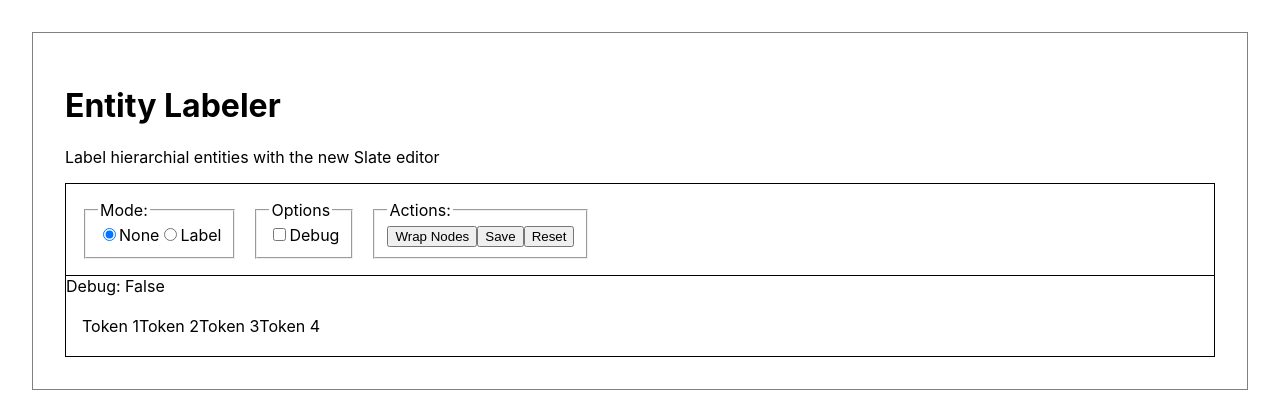
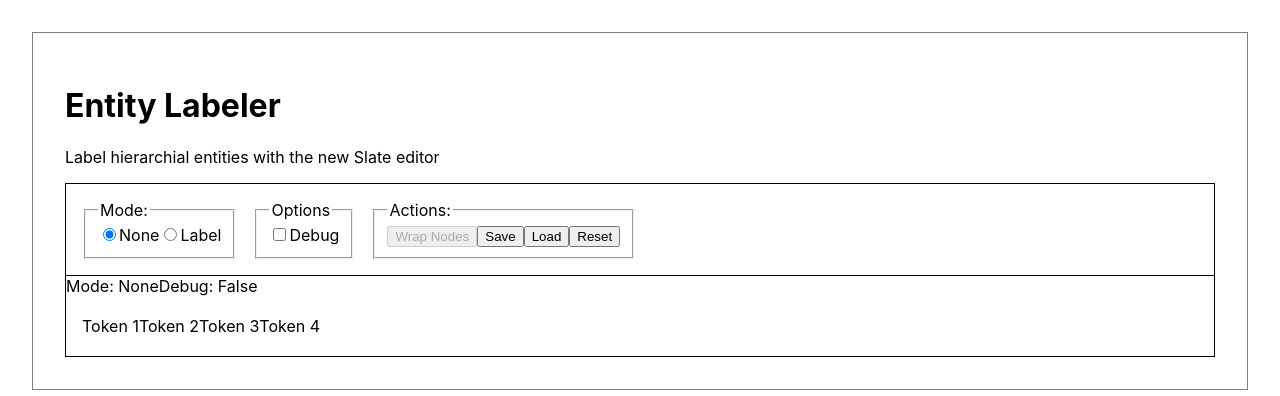
Before and after one commit to mattmazzola/entity-labeler, a React (Create React App) app: page / in a window 1280 px wide. Shown: the top 396 px of the page. Built offline with nearby package versions, Linux system fonts and the light colour scheme.

Commit message:
Split load and reset commands, prevent expasion when not tokens

```diff
--- a/src/components/EntityLabeler/EntityLabeler.tsx
+++ b/src/components/EntityLabeler/EntityLabeler.tsx
@@ -35,7 +35,7 @@ const EntityLabeler: React.FC = () => {
         if (editor.editMode === EditMode.LabelMode) {
             CustomEditor.expandSelectionToTokenBoundaries(editor)
         }
-    }, [])
+    }, [editor])
 
     function onChangeValue(newValue: Node[]) {
         setValue(newValue as any)
@@ -48,6 +48,7 @@ const EntityLabeler: React.FC = () => {
                 setValue={setValue}
             />
 
+            Mode: {editor.editMode}
             Debug: {editor.debug ? 'True' : 'False'}
 
             <div className={`slate-container ${editor.debug ? `slate-debug` : ``}`}>
--- a/src/components/EntityLabeler/Toolbar.tsx
+++ b/src/components/EntityLabeler/Toolbar.tsx
@@ -1,10 +1,10 @@
 import React from 'react'
 import { Editor, Node } from 'slate'
-import CustomEditor from './customCommands'
-import { EditMode } from './withEditModes'
+import CustomEditor, { defaultEditorValue } from './customCommands'
+import { EditMode, EditModesEditor } from './withEditModes'
 
 type Props = {
-    editor: Editor,
+    editor: Editor & EditModesEditor,
     setValue: React.Dispatch<React.SetStateAction<Node[]>>
 }
 const Toolbar: React.FC<Props> = (props) => {
@@ -12,8 +12,13 @@ const Toolbar: React.FC<Props> = (props) => {
         const newEditMode = event.target.value as EditMode
         props.editor.editMode = newEditMode
         // TODO: Why doesn't useEffect work for this type of state change?
+        // Maybe because it's not real react state, and thus the change to an editor property isn't observed?
         console.log({ editMode: props.editor.editMode })
     }
+
+    React.useEffect(() => {
+        console.log(`Change: `, { editMode: props.editor.editMode })
+    }, [props.editor.editMode, props.editor.debug])
 
     function onChangeDebug() {
         props.editor.debug = !props.editor.debug
@@ -43,9 +48,10 @@ const Toolbar: React.FC<Props> = (props) => {
 
             <fieldset>
                 <legend>Actions:</legend>
-                <button type="button" onClick={() => CustomEditor.wrapNodes(props.editor)}>Wrap Nodes</button>
+                <button type="button" onClick={() => CustomEditor.wrapNodes(props.editor)} disabled={props.editor.editMode === EditMode.None}>Wrap Nodes</button>
                 <button type="button" onClick={() => CustomEditor.saveValue(props.editor)} >Save</button>
-                <button type="button" onClick={() => props.setValue(CustomEditor.loadValue())}>Reset</button>
+                <button type="button" onClick={() => props.setValue(CustomEditor.loadValue())}>Load</button>
+                <button type="button" onClick={() => props.setValue(defaultEditorValue)}>Reset</button>
             </fieldset>
 
         </div>
--- a/src/components/EntityLabeler/customCommands.ts
+++ b/src/components/EntityLabeler/customCommands.ts
@@ -1,7 +1,7 @@
 import { Transforms, Editor, Text, Node, Point } from 'slate'
 import { serialize, deserialize } from './utilities'
 
-const defaultEditorValue2: Node[] = [
+export const defaultEditorValue: Node[] = [
     {
         type: 'paragraph',
         children: [
@@ -105,10 +105,10 @@ const CustomEditor = {
     loadValue(): Node[] {
         try {
             return deserialize(localStorage.getItem(localStorageKey)!)
-                ?? defaultEditorValue2
+                ?? defaultEditorValue
         }
         catch {
-            return defaultEditorValue2
+            return defaultEditorValue
         }
     },
 
@@ -127,6 +127,12 @@ const CustomEditor = {
         const endTokenPath = endPoint.path.slice(0, -1)
         const startToken = Node.get(editor, startTokenPath)
         const endToken = Node.get(editor, endTokenPath)
+
+        // If either the start or end is not a token preven expansion
+        if (startToken.type !== 'token'
+            || endToken.type !== 'token') {
+            return
+        }
 
         Transforms.setSelection(editor, {
             anchor: {
--- a/src/components/EntityLabeler/withEditModes.ts
+++ b/src/components/EntityLabeler/withEditModes.ts
@@ -7,14 +7,14 @@ export enum EditMode {
 
 const defaultEditMode = EditMode.None
 
-type EditModesEditor = {
+export type EditModesEditor = {
     editMode: EditMode
     debug: boolean
 }
 
 const editModeOperationsMaps: Record<EditMode, string[]> = {
     [EditMode.None]: [],
-    [EditMode.LabelMode]: ['insert_text', 'remove_text', 'split_node'],
+    [EditMode.LabelMode]: ['insert_text', 'remove_text', 'split_node', 'merge_node'],
 }
 
 export function withEditModes<T extends Editor>(editor: T): T & EditModesEditor {
```
Also changed, not shown: 1 other file (tests, documents, lock files or other folders).
